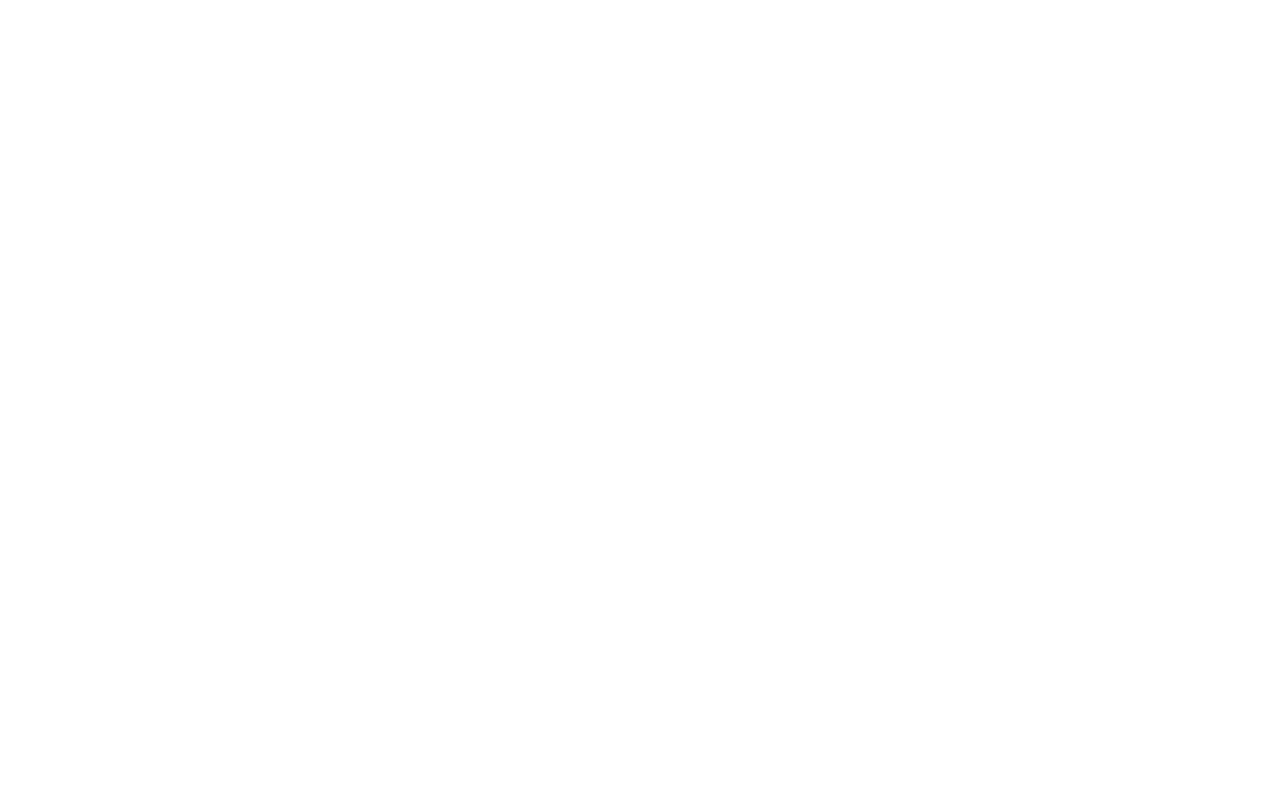
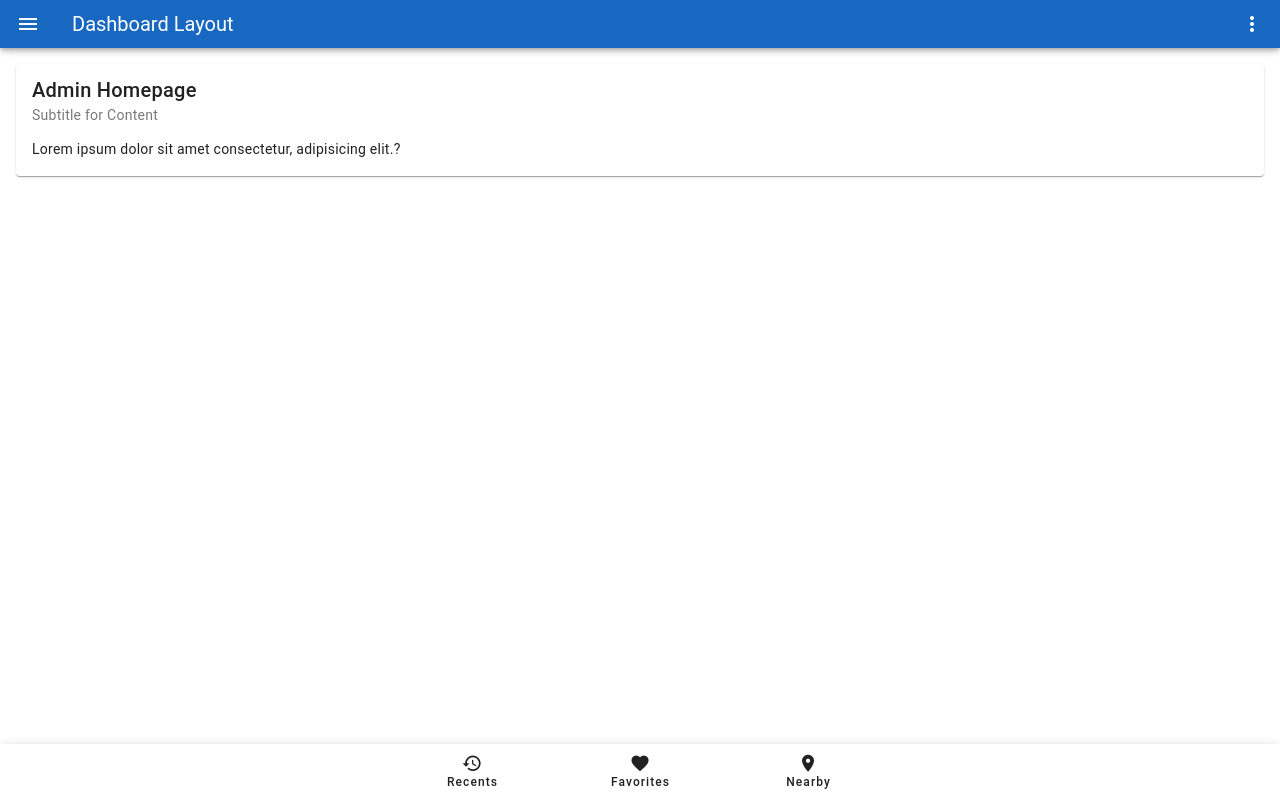
Before and after one commit to Thinkedou/vuetify3-layout, a Vue app: page /admin in a window 1280 px wide. Before the commit this address had no page. Built offline with nearby package versions, Linux system fonts and the light colour scheme.

Commit message:
Clean up and two layouts (dashboard & login)

```diff
--- /dev/null
+++ b/src/layouts/DashboardLayout.vue
@@ -0,0 +1,48 @@
+<template>
+  <v-layout>
+      <v-app-bar
+        color="primary"
+        density="compact"
+      >
+        <template v-slot:prepend>
+          <v-app-bar-nav-icon></v-app-bar-nav-icon>
+        </template>
+
+        <v-app-bar-title>Dashboard Layout</v-app-bar-title>
+
+        <template v-slot:append>
+          <v-btn icon="mdi-dots-vertical"></v-btn>
+        </template>
+      </v-app-bar>
+
+      <v-main>
+        <router-view />
+      </v-main>
+
+      <v-bottom-navigation
+        color="teal"
+        grow
+      >
+        <v-btn>
+          <v-icon>mdi-history</v-icon>
+          Recents
+        </v-btn>
+
+        <v-btn>
+          <v-icon>mdi-heart</v-icon>
+          Favorites
+        </v-btn>
+
+        <v-btn>
+          <v-icon>mdi-map-marker</v-icon>
+          Nearby
+        </v-btn>
+      </v-bottom-navigation>
+
+
+
+    </v-layout>
+</template>
+
+<script setup>
+</script>
--- /dev/null
+++ b/src/layouts/LoginLayout.vue
@@ -0,0 +1,17 @@
+<template>
+  <v-app>
+    <v-container fluid  class="bg-teal-darken-2">
+      <span >Login Layout</span>
+            <v-row align="center" justify="center" style="height:99vh">
+
+                <v-col cols="12" class="d-flex flex-column justify-center align-center">
+                   <router-view /> <!-- c'est donc ici que sera chargé le composant défini dans la route -->
+                </v-col>
+
+            </v-row>
+    </v-container>
+  </v-app>
+</template>
+
+<script setup>
+</script>
--- a/src/layouts/default/AppBar.vue
+++ /dev/null
@@ -1,13 +0,0 @@
-<template>
-  <v-app-bar flat>
-    <v-app-bar-title>
-      <v-icon icon="mdi-circle-slice-4" />
-
-      Base Preset
-    </v-app-bar-title>
-  </v-app-bar>
-</template>
-
-<script setup>
-  //
-</script>
--- a/src/layouts/default/Default.vue
+++ /dev/null
@@ -1,12 +0,0 @@
-<template>
-  <v-app>
-    <default-bar />
-
-    <default-view />
-  </v-app>
-</template>
-
-<script setup>
-  import DefaultBar from './AppBar.vue'
-  import DefaultView from './View.vue'
-</script>
--- a/src/layouts/default/View.vue
+++ /dev/null
@@ -1,9 +0,0 @@
-<template>
-  <v-main>
-    <router-view />
-  </v-main>
-</template>
-
-<script setup>
-  //
-</script>
--- a/src/main.js
+++ b/src/main.js
@@ -1,8 +1,3 @@
-/**
- * main.js
- *
- * Bootstraps Vuetify and other plugins then mounts the App`
- */
 
 // Plugins
 import { registerPlugins } from '@/plugins'
--- a/src/router/index.js
+++ b/src/router/index.js
@@ -1,18 +1,30 @@
-// Composables
 import { createRouter, createWebHistory } from 'vue-router'
 
 const routes = [
   {
     path: '/',
-    component: () => import('@/layouts/default/Default.vue'),
+    component: () => import('@/layouts/LoginLayout.vue'),
     children: [
       {
         path: '',
-        name: 'Home',
-        // route level code-splitting
-        // this generates a separate chunk (Home-[hash].js) for this route
-        // which is lazy-loaded when the route is visited.
-        component: () => import('@/views/Home.vue'),
+        name: 'Login',
+        component: () => import('@/views/LoginView.vue'),
+      },
+    ],
+  },
+  {
+    path: '/admin',
+    component: () => import('@/layouts/DashboardLayout.vue'),
+    children: [
+      {
+        path: '', // donc là nous sommes bien sur :3000/admin/
+        name: 'adminHome',
+        component: () => import('@/views/AdminHome.vue'),
+      },
+      {
+        path: 'create-example', // et là nous sommes bien sur :3000/admin/create-example
+        name: 'adminPage1',
+        component: () => import('@/views/AdminContent.vue'),
       },
     ],
   },
--- /dev/null
+++ b/src/views/AdminContent.vue
@@ -0,0 +1,23 @@
+<script setup>
+
+</script>
+<template>
+
+
+    <v-container fluid>
+          <v-row dense>
+            <v-col
+              v-for="n in 4"
+              :key="n"
+              cols="12"
+            >
+              <v-card
+                :title="`Admin Content ${n}`"
+                :subtitle="`Subtitle for Content ${n}`"
+                text="Lorem ipsum dolor sit amet consectetur, adipisicing elit.?"
+              ></v-card>
+            </v-col>
+          </v-row>
+    </v-container>
+
+</template>
--- /dev/null
+++ b/src/views/AdminHome.vue
@@ -0,0 +1,21 @@
+<script setup>
+
+</script>
+<template>
+
+
+    <v-container fluid>
+          <v-row dense>
+            <v-col
+              cols="12"
+            >
+              <v-card
+                title="Admin Homepage"
+                subtitle="Subtitle for Content "
+                text="Lorem ipsum dolor sit amet consectetur, adipisicing elit.?"
+              ></v-card>
+            </v-col>
+          </v-row>
+    </v-container>
+
+</template>
--- /dev/null
+++ b/src/views/LoginView.vue
@@ -0,0 +1,27 @@
+<script setup>
+
+</script>
+
+<template>
+  <v-card width="480" class="pa-6">
+
+    <v-form @submit.prevent>
+
+      <v-text-field
+        variant="solo"
+        label="email"
+
+      ></v-text-field>
+      <v-text-field
+        label="Password"
+        variant="solo"
+        type="password"
+      ></v-text-field>
+
+      <v-btn type="submit" block class="mt-2" color='primary'>
+        Submit
+      </v-btn>
+    </v-form>
+
+  </v-card>
+</template>
```
